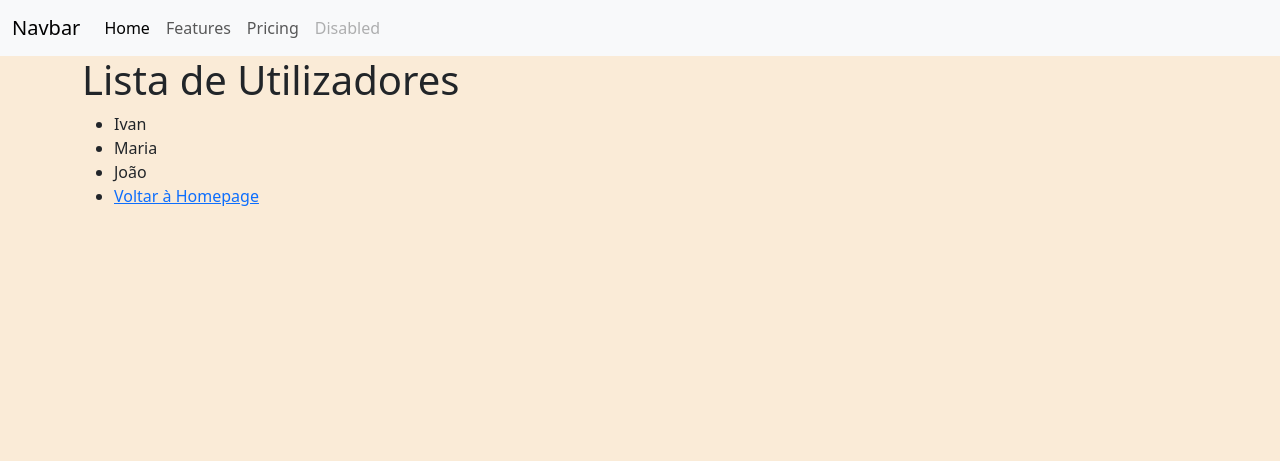
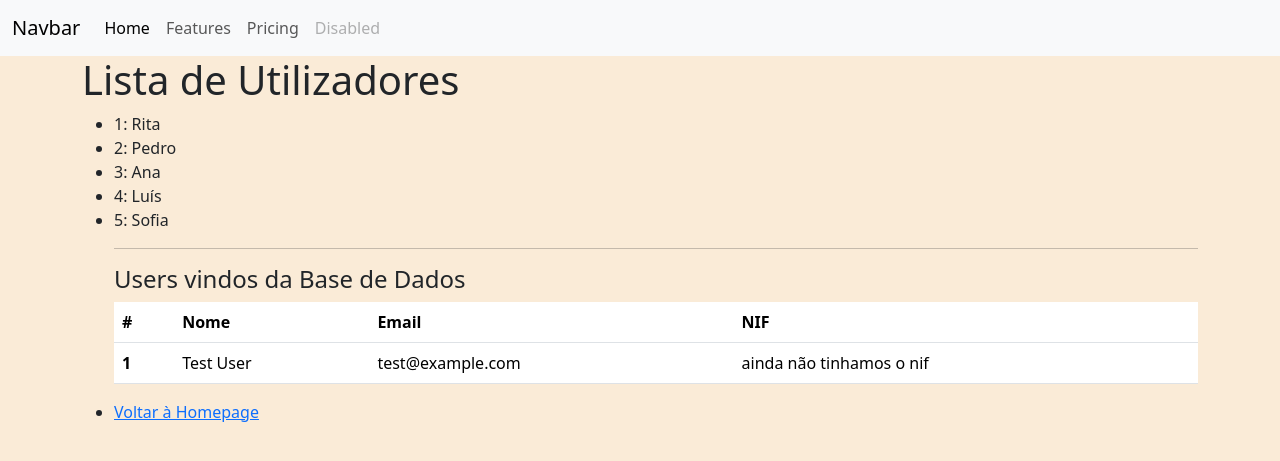
Before and after one commit to IvanSantos1989/Software_Developer_Cesae, a Laravel app: page /allUsers in a window 1280 px wide. Shown: the top 461 px of the page. Run offline with Laravel 12, Linux system fonts and the light colour scheme; data comes from the database, SQL or seed files in the repository; some libraries are stand-ins or nearby versions.

Commit message:
laravel tasks

```diff
--- a/ProjetosLaravel/SD_BEF/app/Http/Controllers/UserController.php
+++ b/ProjetosLaravel/SD_BEF/app/Http/Controllers/UserController.php
@@ -3,6 +3,7 @@
 namespace App\Http\Controllers;
 
 use Illuminate\Http\Request;
+use Illuminate\Support\Facades\DB;
 
 class UserController extends Controller
 {
@@ -13,12 +14,95 @@ class UserController extends Controller
     public function allUsers() {
         //simula ir a base de dados para buscar os utilizadores
         $users = $this->getUser();
-        return view('users.allUsers', compact('users'));
+
+        //ir de forma real a base de dados carregar todos os users
+        $usersFromDB = $this->getUsersFromDB();
+        //dd($users);
+
+        //carrega a view com os $users e $usersFromDB
+        return view('users.allUsers', compact('users', 'usersFromDB'));
+    }
+
+    public function testSqlQueries(){
+
+        // DB::table('users')->insert([
+        //     'name' => 'Santos',
+        //     'email' => 'santos@example.com',
+        //     'password' => 'pass123',
+        // ]);
+
+        //query de update. no futuro, os dados a actualizar vêm do formulário (resquest)
+        // DB::table('users')
+        // ->where('id', 1)
+        // ->update([
+        //     'name' => 'Rita',
+        //     'address'=> 'Rua da Rita',
+        //     'updated_at' => now()
+        // ]);
+
+        //update or insert
+        //se tiver o email, actualiza o user, se não existir, insere um novo
+        // DB::table('users')->updateOrInsert(
+        // [
+        //     'email'=>'sara5@gmail.com',
+        // ],
+        // [
+        //     'name'=> 'Bárbara',
+        //     'password'=>'1234',
+        //     'updated_at' => now(),
+        // ]);
+
+        //apagar o user pelo id
+        // DB::table('users')
+        // ->where('id', 7)
+        // ->delete();
+
+        return response()->json('query ok!');
+    }
+
+    public function showTasks() {
+        // Array de tarefas (dados estáticos)
+        $tasks = [
+            ['name' => 'Rita', 'task' => 'estudar laravel'],
+            ['name' => 'Igor', 'task' => 'estudar Sql'],
+        ];
+
+        // Tasks vindas da base de dados com JOIN aos users
+        $tasksFromDB = DB::table('tasks')
+            ->join('users', 'tasks.user_id', '=', 'users.id')
+            ->select('tasks.*', 'users.name as user_name')
+            ->get();
+
+        return view('utils.tasks', compact('tasks', 'tasksFromDB'));
     }
 
     private function getUser() {
         // query á base de dados para buscar o user
-        $users = ['Ivan', 'Maria', 'João'];
+       // $users = ['Ivan', 'Maria', 'João'];
+       $users = [
+        ['id' => 1, 'name' => 'Rita', 'phone' => '915555555'],
+        ['id' => 2, 'name' => 'Pedro', 'phone' => '916666666'],
+        ['id' => 3, 'name' => 'Ana', 'phone' => '917777777'],
+        ['id' => 4, 'name' => 'Luís', 'phone' => '918888888'],
+        ['id' => 5, 'name' => 'Sofia', 'phone' => '919999999']
+       ];
+        return $users;
+    }
+
+    private function getCesaeInfo() {
+        $cesaeInfo = [
+            'name' => 'CESAE',
+            'address' => 'Rua Ciriaco 186, 4150-212 Porto',
+            'email' => 'cesae@cesae.pt'
+        ];
+        return $cesaeInfo;
+    }
+
+    private function getUsersFromDB(){
+        //query real á base de dados
+        //carrega os users da base de dados
+        $users = DB::table('users')->get();
+        //dd($users); //para ver os dados carregados
         return $users;
     }
 }
--- a/ProjetosLaravel/SD_BEF/resources/views/layouts/fe_master.blade.php
+++ b/ProjetosLaravel/SD_BEF/resources/views/layouts/fe_master.blade.php
@@ -4,7 +4,7 @@
     <meta charset="UTF-8">
     <meta name="viewport" content="width=device-width, initial-scale=1.0">
     <meta http-equiv="X-UA-Compatible" content="ie=edge">
-    <title>Document</title>
+    <title>Laravel Server</title>
 
 
     <!-- CSS -->
--- a/ProjetosLaravel/SD_BEF/resources/views/users/allUsers.blade.php
+++ b/ProjetosLaravel/SD_BEF/resources/views/users/allUsers.blade.php
@@ -6,8 +6,34 @@
 
     <ul>
         @foreach($users as $user)
-            <li>{{ $user }}</li>
+            <li>{{ $user['id'] }}: {{ $user['name'] }}</li>
         @endforeach
+
+        <hr>
+        <h4>Users vindos da Base de Dados</h4>
+
+        <table class="table">
+  <thead>
+    <tr>
+      <th scope="col">#</th>
+      <th scope="col">Nome</th>
+      <th scope="col">Email</th>
+      <th scope="col">NIF</th>
+    </tr>
+  </thead>
+
+  <tbody>
+    @foreach($usersFromDB as $user)
+    <tr>
+      <th scope="row">{{ $user->id }}</th>
+      <td>{{ $user->name }}</td>
+      <td>{{ $user->email }}</td>
+      <td>{{ $user->nif }}</td>
+    </tr>
+    @endforeach
+    </tbody>
+
+</table>
 
         <li><a href="{{ route('home') }}">Voltar à Homepage</a></li>
     </ul>
--- a/ProjetosLaravel/SD_BEF/routes/web.php
+++ b/ProjetosLaravel/SD_BEF/routes/web.php
@@ -20,6 +20,10 @@ Route::get('/add_user', [UserController::class, 'addUser'])->name('add_user');
 
 Route::get('/allUsers', [UserController::class, 'allUsers'])->name('allUsers');
 
+Route::get('/test-queries', [UserController::class, 'testSqlQueries']);
+
+Route::get('/tasks', [UserController::class, 'showTasks'])->name('tasks');
+
 Route::fallback(function(){
     return view('utils.fall_back');
 });
```
Also changed, not shown: ProjetosLaravel/SD_BEF/app/Http/Controllers/CompanyController.php (added, +64 -0 lines), ProjetosLaravel/SD_BEF/app/Http/Controllers/UtilController.php (+20 -1 lines), ProjetosLaravel/SD_BEF/resources/views/utils/homepage.blade.php (+12 -0 lines), ProjetosLaravel/SD_BEF/resources/views/utils/tasks.blade.php (added, +42 -0 lines), ProjetosLaravel/SD_BEF/database/migrations/2025_07_21_114022_create__tasks_table.php (added), ProjetosLaravel/SD_BEF/database/migrations/2025_07_21_115519_add_address_to_users_table.php (added).
